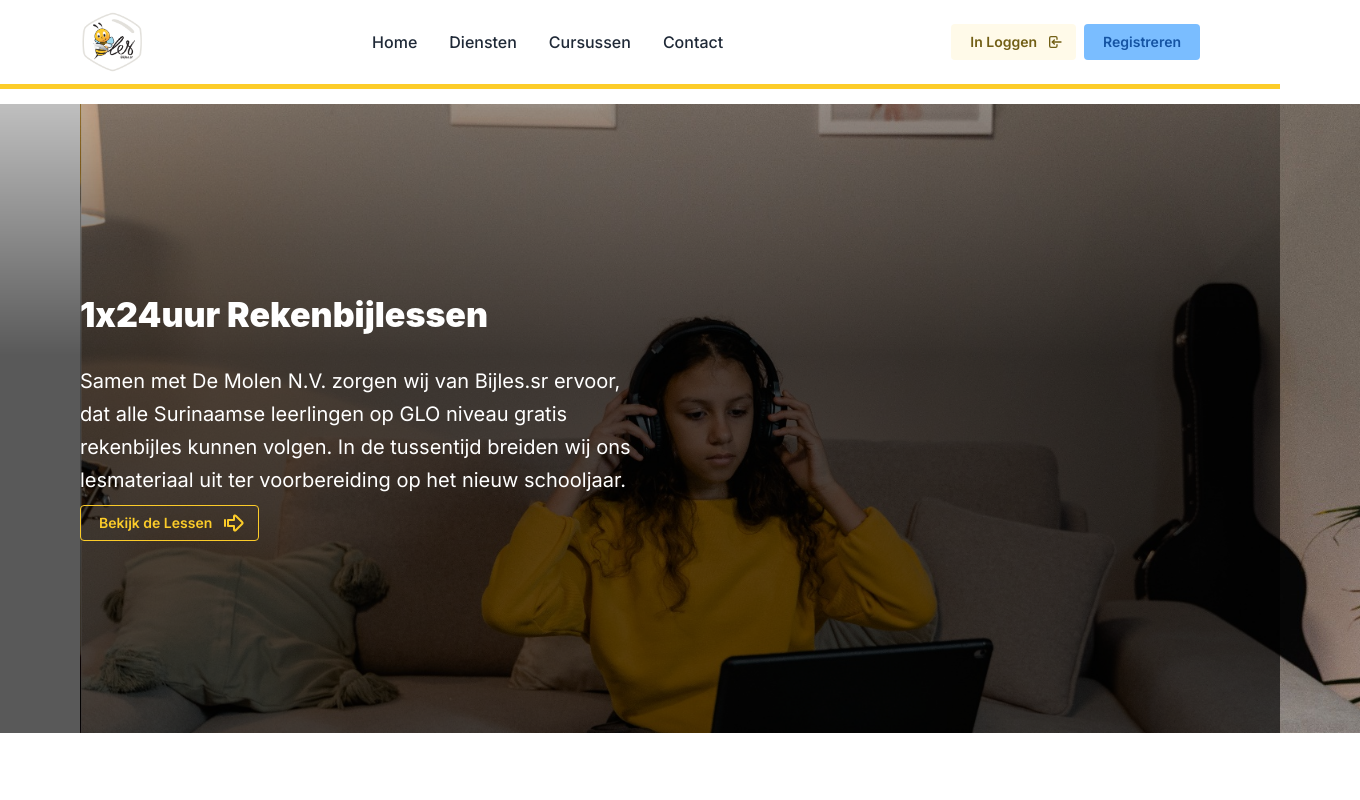
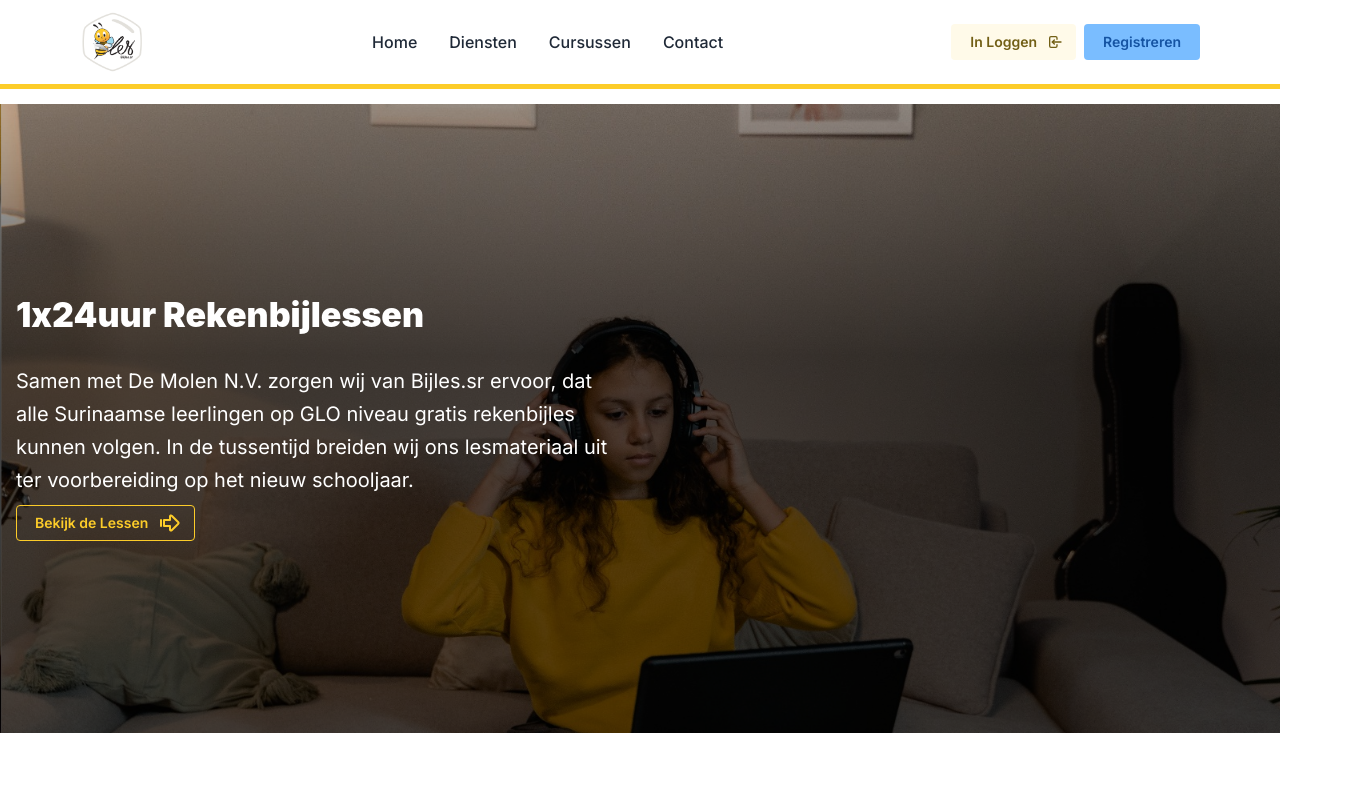
Before and after one commit to Beefy-py/bijles-sr, a Next.js app: page / in a window 1280 px wide. Shown: the top 800 px of the page, 1360 px wide, since content can reach past the window. Built offline with nearby package versions, Linux system fonts and the light colour scheme.

Commit message:
refactor: :lipstick: hero component padding

```diff
--- a/src/components/hero.component.tsx
+++ b/src/components/hero.component.tsx
@@ -25,7 +25,7 @@ const HeroComponent = () => {
       id="home"
       className="mb-8 sm:mb-16 lg:mb-28  -mx-5 lg:-mx-10 xl:-mx-20 relative"
     >
-      <div className={`${classes.hero} px-5 lg:px-10 xl:px-20`}>
+      <div className={`${classes.hero}`}>
         <Carousel
           loop
           plugins={[autoplay.current]}
--- a/src/styles/HeroComponent.module.css
+++ b/src/styles/HeroComponent.module.css
@@ -12,7 +12,8 @@
   flex-direction: column;
   justify-content: flex-end;
   align-items: flex-start;
-  padding: calc(var(--mantine-spacing-xl) * 6) 0;
+  padding-top: calc(var(--mantine-spacing-xl) * 6);
+  padding-bottom: calc(var(--mantine-spacing-xl) * 6);
   z-index: 1;
   position: relative;
 
```
